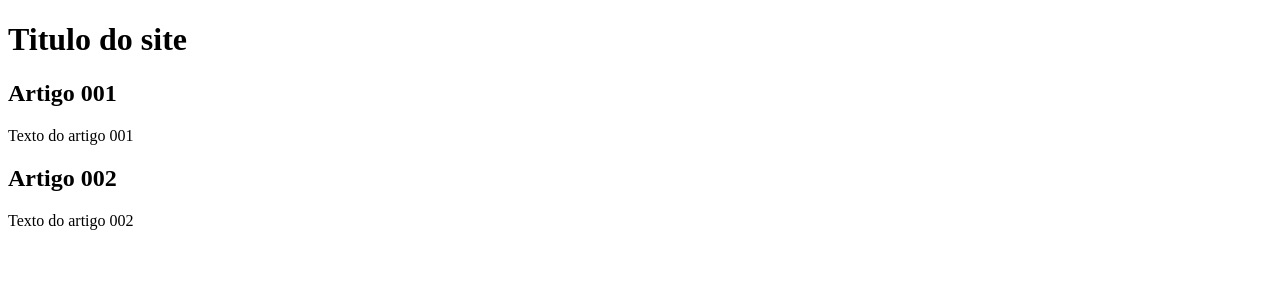
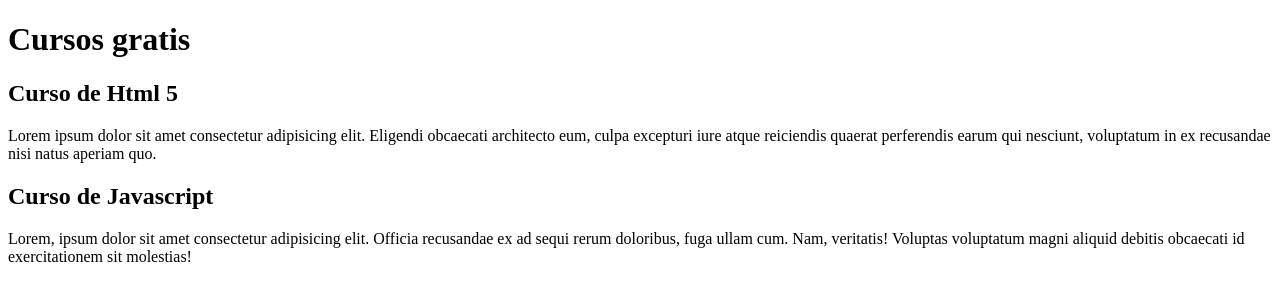
Before and after one commit to viniciusilverio93/projeto-site, a plain HTML site: page index.html in a window 1280 px wide. Drawn offline with Linux system fonts and the light colour scheme.

Commit message:
comecei a escrever o conteudo

```diff
--- a/index.html
+++ b/index.html
@@ -9,15 +9,15 @@
 <body>
     <main>
         <header>
-            <h1>Titulo do site</h1>
+            <h1>Cursos gratis</h1>
         </header>
         <article>
-            <h2>Artigo 001</h2>
-            <p>Texto do artigo 001</p>
+            <h2>Curso de Html 5</h2>
+            <p>Lorem ipsum dolor sit amet consectetur adipisicing elit. Eligendi obcaecati architecto eum, culpa excepturi iure atque reiciendis quaerat perferendis earum qui nesciunt, voluptatum in ex recusandae nisi natus aperiam quo.</p>
         </article>
          <article>
-            <h2>Artigo 002</h2>
-            <p>Texto do artigo 002</p>
+            <h2>Curso de Javascript</h2>
+            <p>Lorem, ipsum dolor sit amet consectetur adipisicing elit. Officia recusandae ex ad sequi rerum doloribus, fuga ullam cum. Nam, veritatis! Voluptas voluptatum magni aliquid debitis obcaecati id exercitationem sit molestias!</p>
         </article>
     </main>
 </body>
```
